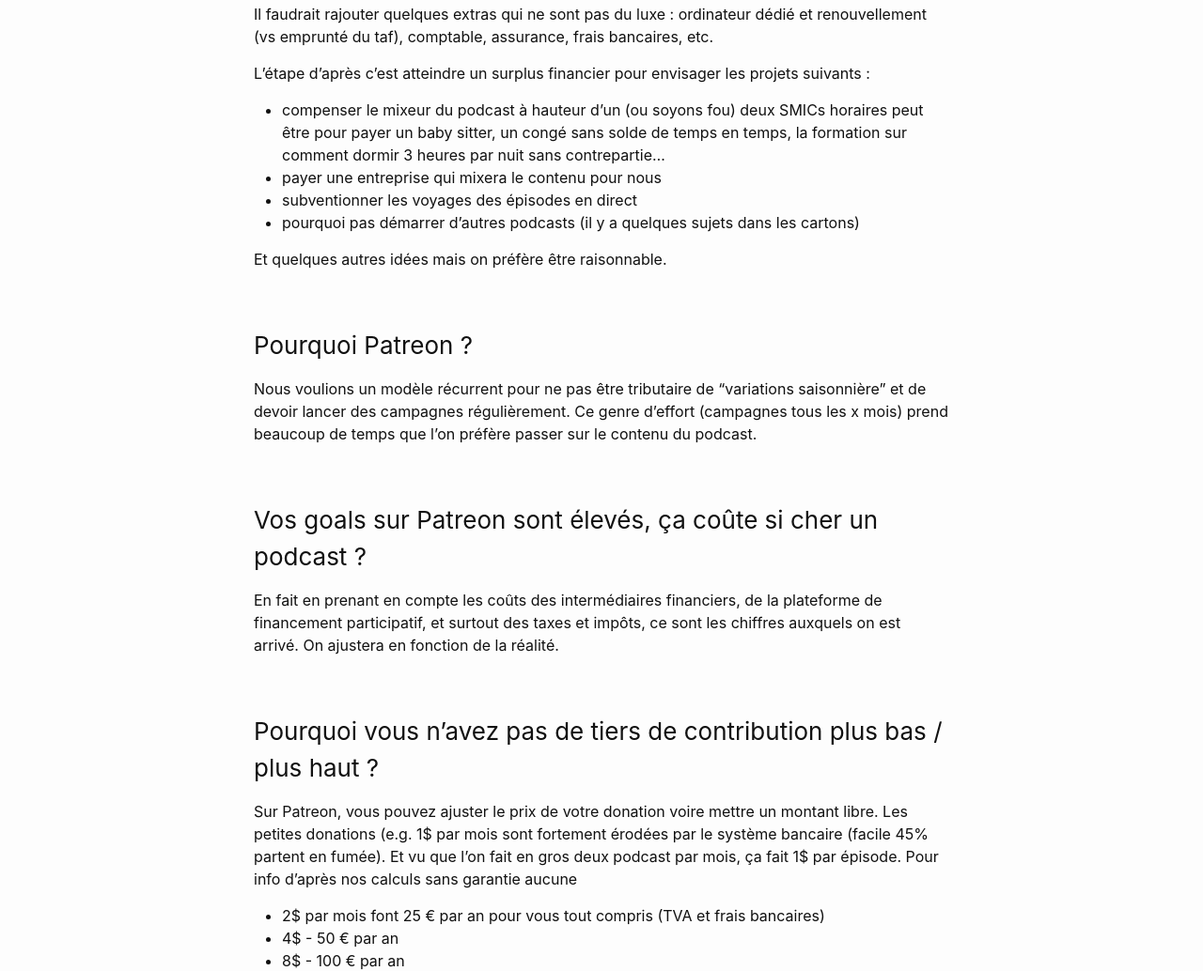
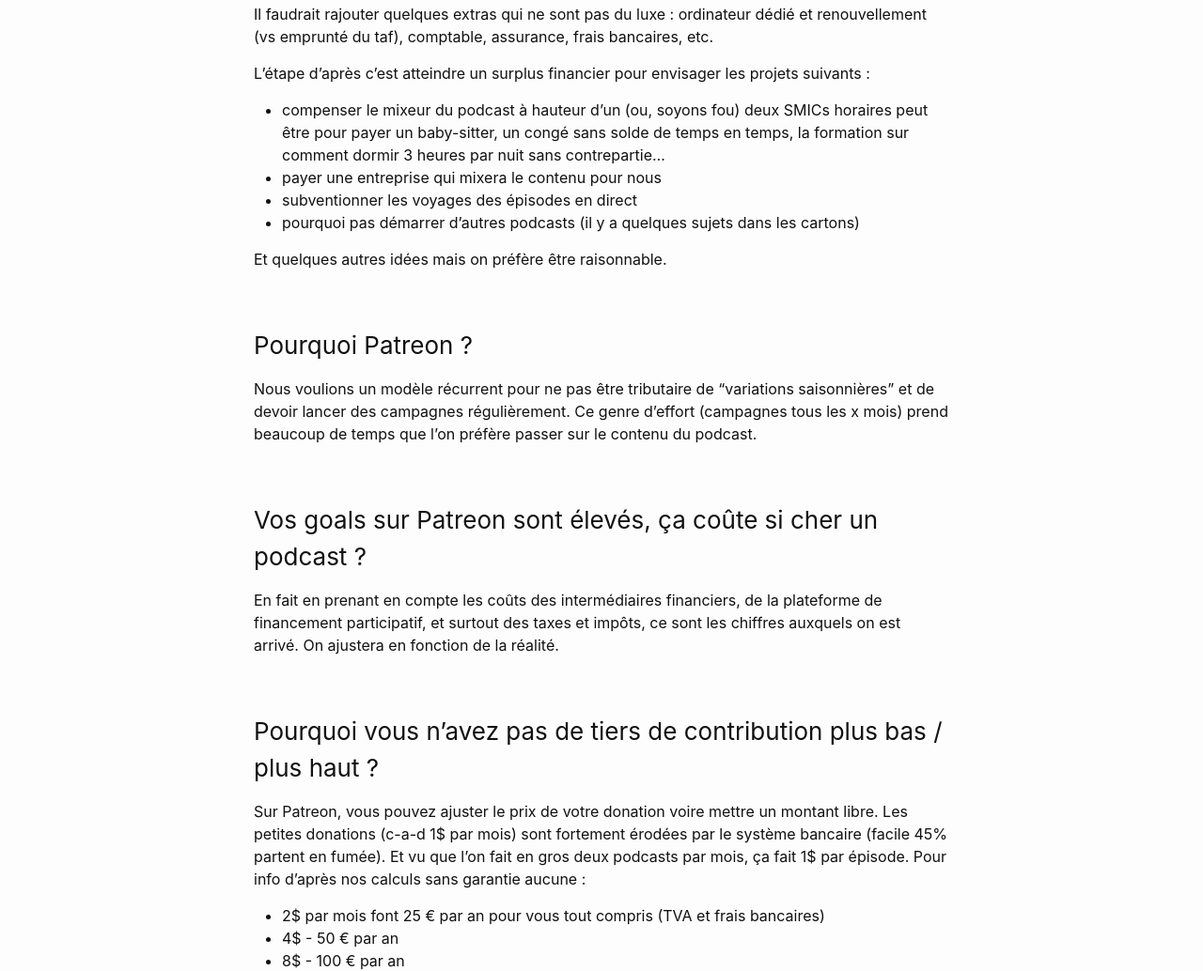
Before and after one commit to lescastcodeurs/lescastcodeurs.com, a Jekyll site: the page built from soutenir.md, in a window 1280 px wide and 1400 px high, scrolled down 1185 px. Shown: the part 153-1187 px from the top of the window at 94% size. Built offline with Jekyll 4.4.1, drawn with Linux system fonts in a browser that asks for light colours; some of the changed text lies outside the part shown.

Commit message:
Revue de la page 'Nous soutenir'
Modifications et corrections mineures.

```diff
--- a/soutenir.md
+++ b/soutenir.md
@@ -2,13 +2,14 @@
 layout: page
 title: Soutenir Les Cast Codeurs
 ---
+
 ## tl;dr
 
 Vous pouvez désormais soutenir Les Cast Codeurs grâce à la plateforme de financement participatif Patreon.
 Si écouter les cast codeurs vous apporte quelque chose,
 vous pouvez nous envoyer une petite somme tous les mois et nous aider à continuer à vous fournir ce podcast.
 
-[<img width="32px" height="32px" src="/images/services/patreon.png" /> **Devenez un Patron des cast codeurs sur patreon.com/LesCastCodeurs**](https://www.patreon.com/LesCastCodeurs)
+[<img width="32px" height="32px" src="{% link /images/services/patreon.png %}" /> **Devenez un Patron des cast codeurs sur patreon.com/LesCastCodeurs**](https://www.patreon.com/LesCastCodeurs)
 
 ***
 
@@ -17,11 +18,11 @@ vous pouvez nous envoyer une petite somme tous les mois et nous aider à continu
 Les Cast Codeurs, c'est du temps et aussi des dépenses.
 En 2009, Emmanuel, plutôt que de faire sa veille technologique seul, décide de la partager via un podcast. Cela fait maintenant plus de 9 ans que l’on publie deux épisodes par mois ! Selon les aléas et les personnes, un épisode c’est 5 heures de préparation pour le leader et 5 à 10 heures de mixage. C’est 20 à 30 heures par mois hors administratif.
 
-On adore nos sponsors entreprise. Ils nous ont toujours soutenus et sont bienveillant avec nous. Mais c'est beaucoup de temps, de travail et toujours une tension de choisir ceux qui s'alignent naturellement avec l'ethos Les Cast Codeurs. Un temps que l'on préfère passer sur le contenu du podcast.
+On adore nos sponsors entreprise. Ils nous ont toujours soutenus et sont bienveillant avec nous. Mais c'est beaucoup de temps, de travail et toujours une tension de choisir ceux qui s'alignent naturellement sur l'ethos Les Cast Codeurs. Un temps que l'on préfère passer sur le contenu du podcast.
 
 C'est pour cela que l'on se lance dans l'aventure et offrons à nos auditeurs de nous soutenir de manière récurrente. On a donc lancé une page de soutien sur Patreon. Si écouter les cast codeurs vous apporte quelque chose, soutenez nous :)
 
-[<img width="32px" height="32px" src="/images/services/patreon.png" /> **Devenez un Patron des cast codeurs sur patreon.com/LesCastCodeurs**](https://www.patreon.com/LesCastCodeurs)
+[<img width="32px" height="32px" src="{% link /images/services/patreon.png %}" /> **Devenez un Patron des cast codeurs sur patreon.com/LesCastCodeurs**](https://www.patreon.com/LesCastCodeurs)
 
 ### Vais-je devoir payer pour les cast codeurs ?
 
@@ -35,7 +36,7 @@ Il faudrait rajouter quelques extras qui ne sont pas du luxe : ordinateur dédi
 
 L'étape d'après c'est atteindre un surplus financier pour envisager les projets suivants :
 
-* compenser le mixeur du podcast à hauteur d'un (ou soyons fou) deux SMICs horaires peut être pour payer un baby sitter, un congé sans solde de temps en temps, la formation sur comment dormir 3 heures par nuit sans contrepartie...
+* compenser le mixeur du podcast à hauteur d'un (ou, soyons fou) deux SMICs horaires peut être pour payer un baby-sitter, un congé sans solde de temps en temps, la formation sur comment dormir 3 heures par nuit sans contrepartie...
 * payer une entreprise qui mixera le contenu pour nous
 * subventionner les voyages des épisodes en direct
 * pourquoi pas démarrer d'autres podcasts (il y a quelques sujets dans les cartons)
@@ -44,7 +45,7 @@ Et quelques autres idées mais on préfère être raisonnable.
 
 ### Pourquoi Patreon ?
 
-Nous voulions un modèle récurrent pour ne pas être tributaire de "variations saisonnière" et de devoir lancer des campagnes régulièrement. Ce genre d'effort (campagnes tous les x mois) prend beaucoup de temps que l'on préfère passer sur le contenu du podcast.
+Nous voulions un modèle récurrent pour ne pas être tributaire de "variations saisonnières" et de devoir lancer des campagnes régulièrement. Ce genre d'effort (campagnes tous les x mois) prend beaucoup de temps que l'on préfère passer sur le contenu du podcast.
 
 ### Vos goals sur Patreon sont élevés, ça coûte si cher un podcast ?
 
@@ -54,8 +55,8 @@ On ajustera en fonction de la réalité.
 ### Pourquoi vous n'avez pas de tiers de contribution plus bas / plus haut ?
 
 Sur Patreon, vous pouvez ajuster le prix de votre donation voire mettre un montant libre.
-Les petites donations (e.g. 1$ par mois sont fortement érodées par le système bancaire (facile 45% partent en fumée). Et vu que l'on fait en gros deux podcast par mois, ça fait 1$ par épisode.
-Pour info d'après nos calculs sans garantie aucune
+Les petites donations (c-a-d 1$ par mois) sont fortement érodées par le système bancaire (facile 45% partent en fumée). Et vu que l'on fait en gros deux podcasts par mois, ça fait 1$ par épisode.
+Pour info d'après nos calculs sans garantie aucune :
 
 * 2$ par mois font 25 € par an pour vous tout compris (TVA et frais bancaires)
 * 4$ - 50 € par an
```
